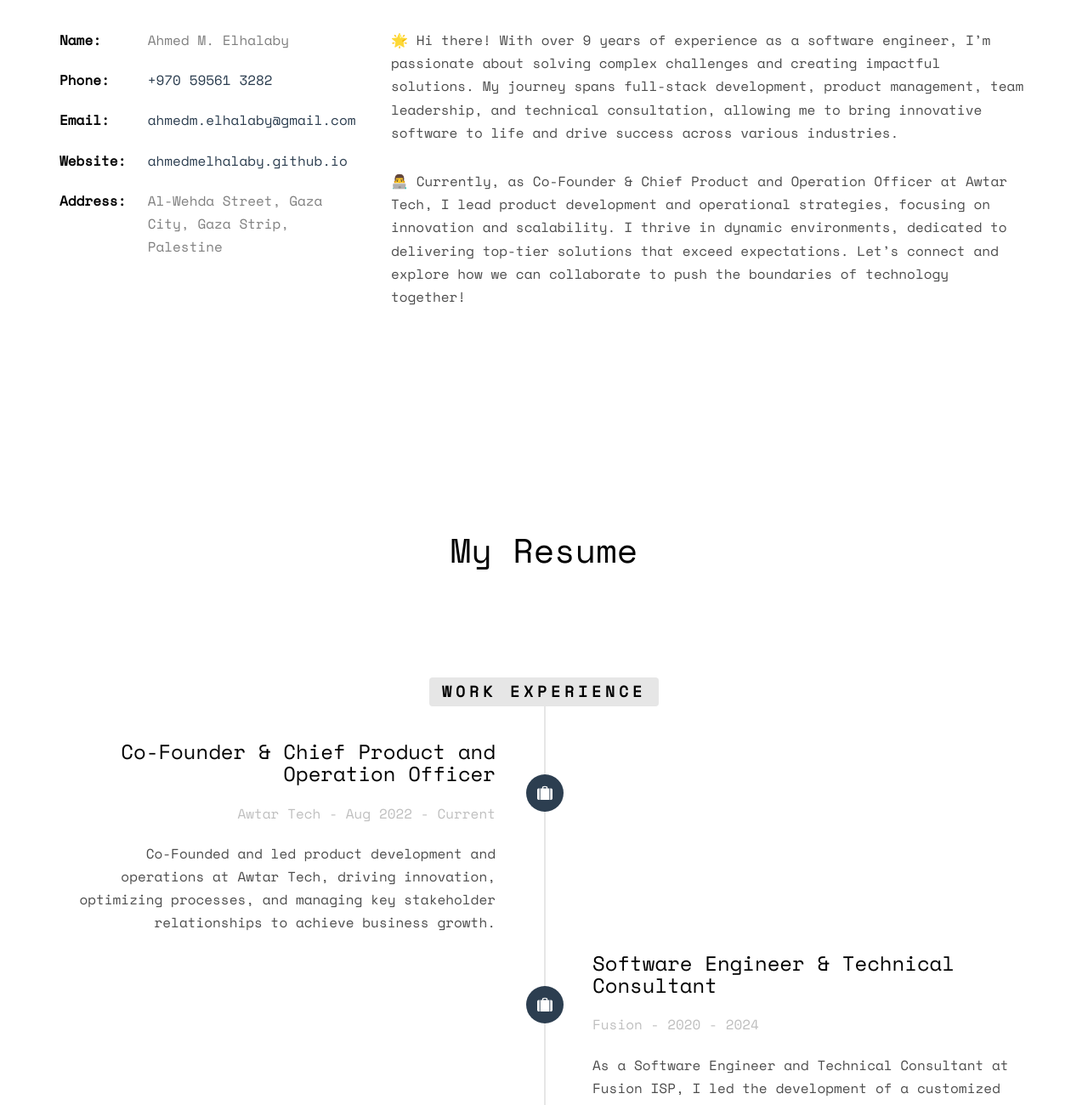
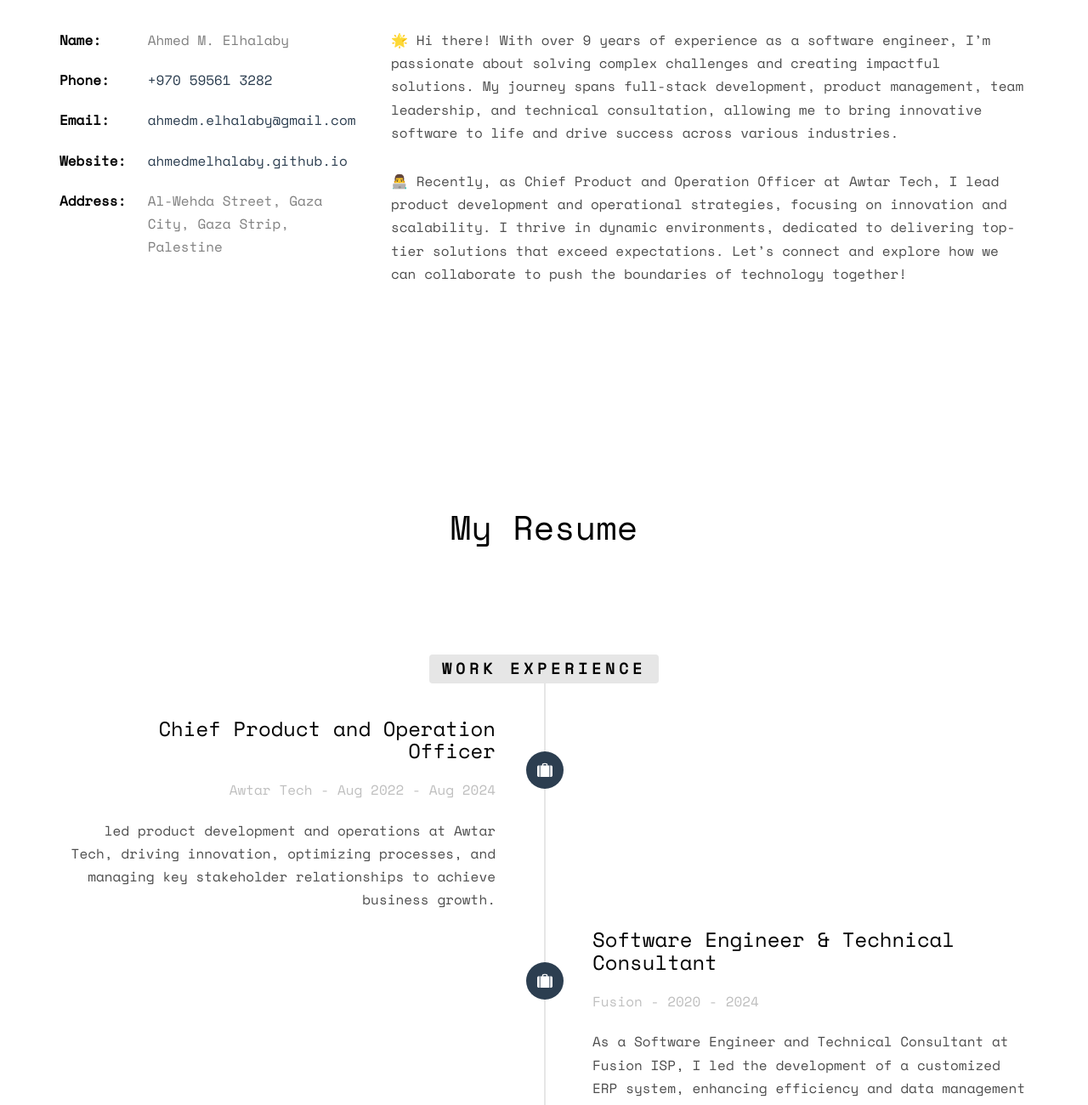
Before and after one commit to AhmedMElhalaby/AhmedMElhalaby.github.io, a plain HTML site: page index.html in a window 1280 px wide. Shown: the part 1038-2338 px from the top of the page at 85% size. Drawn offline with nearby package versions, Linux system fonts and the light colour scheme; files whose address does not match are found by name.

Commit message:
Update index.html

```diff
--- a/index.html
+++ b/index.html
@@ -90,7 +90,7 @@
 				</div>
 				<div class="col-md-8">
 					<p>🌟 Hi there! With over 9 years of experience as a software engineer, I’m passionate about solving complex challenges and creating impactful solutions. My journey spans full-stack development, product management, team leadership, and technical consultation, allowing me to bring innovative software to life and drive success across various industries.</p>
-					<p>👨‍💻 Currently, as Co-Founder & Chief Product and Operation Officer at Awtar Tech, I lead product development and operational strategies, focusing on innovation and scalability. I thrive in dynamic environments, dedicated to delivering top-tier solutions that exceed expectations. Let’s connect and explore how we can collaborate to push the boundaries of technology together!</p>
+					<p>👨‍💻 Recently, as Chief Product and Operation Officer at Awtar Tech, I lead product development and operational strategies, focusing on innovation and scalability. I thrive in dynamic environments, dedicated to delivering top-tier solutions that exceed expectations. Let’s connect and explore how we can collaborate to push the boundaries of technology together!</p>
 				</div>
 			</div>
 		</div>
@@ -113,11 +113,11 @@
 							<div class="timeline-badge"><i class="icon-suitcase"></i></div>
 							<div class="timeline-panel">
 								<div class="timeline-heading">
-									<h3 class="timeline-title">Co-Founder & Chief Product and Operation Officer</h3>
-									<span class="company">Awtar Tech - Aug 2022 - Current</span>
+									<h3 class="timeline-title">Chief Product and Operation Officer</h3>
+									<span class="company">Awtar Tech - Aug 2022 - Aug 2024</span>
 								</div>
 								<div class="timeline-body">
-									<p>Co-Founded and led product development and operations at Awtar Tech, driving innovation, optimizing processes, and managing key stakeholder relationships to achieve business growth.</p>
+									<p>led product development and operations at Awtar Tech, driving innovation, optimizing processes, and managing key stakeholder relationships to achieve business growth.</p>
 								</div>
 							</div>
 						</li>
```
